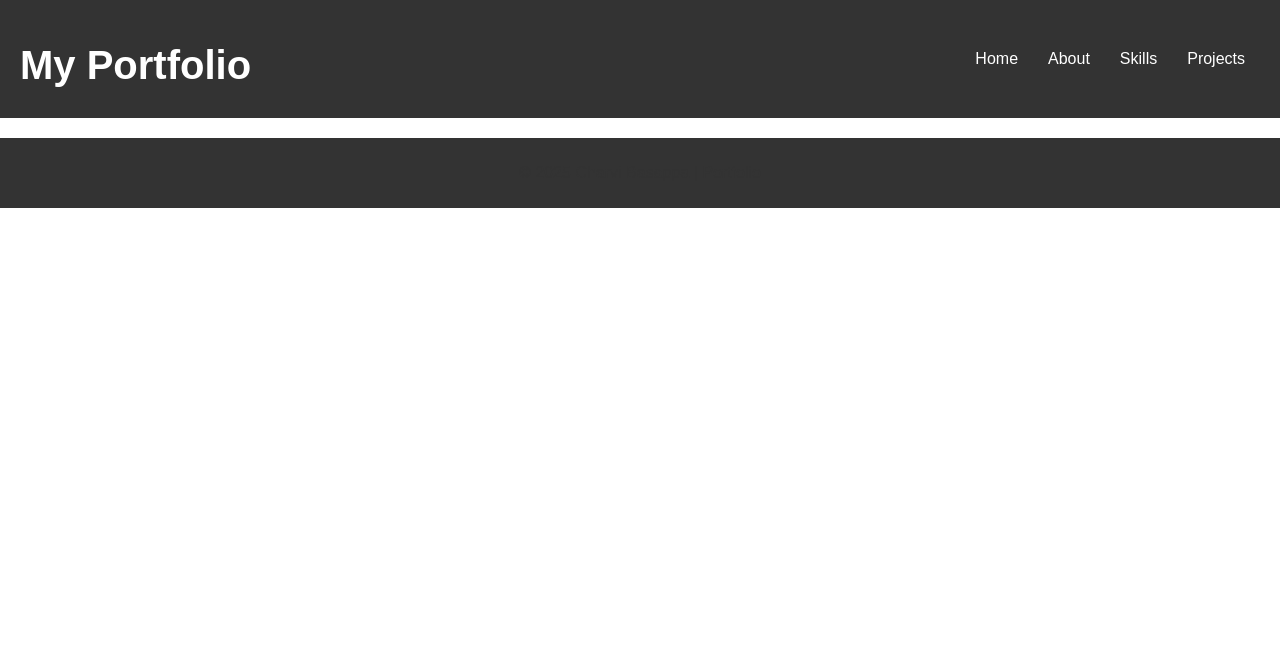
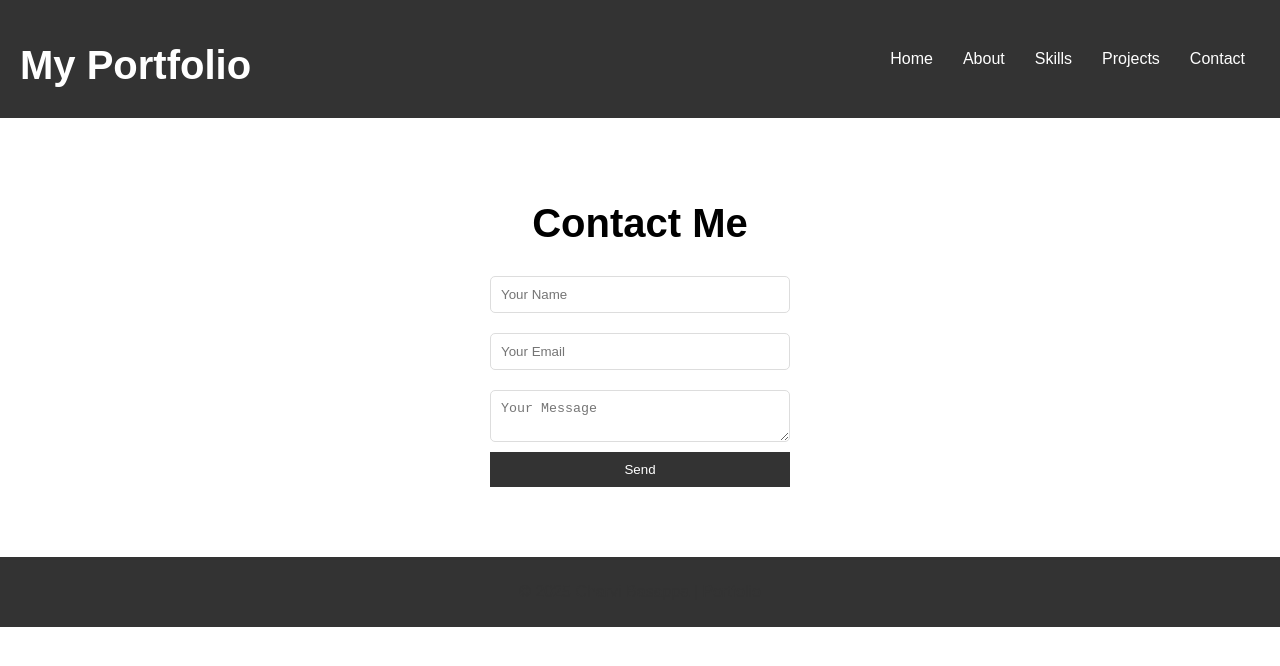
Before and after one commit to CharviBasappa/Craftfolio, a React (Create React App) app: page /contact in a window 1280 px wide. Shown: the top 666 px of the page. Built offline with nearby package versions, Linux system fonts and the light colour scheme.

Commit message:
Added Contact Page

```diff
--- a/package.json
+++ b/package.json
@@ -3,6 +3,7 @@
   "version": "0.1.0",
   "private": true,
   "dependencies": {
+    "@emailjs/browser": "^4.4.1",
     "@testing-library/dom": "^10.4.0",
     "@testing-library/jest-dom": "^6.6.3",
     "@testing-library/react": "^16.2.0",
--- a/src/App.js
+++ b/src/App.js
@@ -5,6 +5,7 @@ import Home from "./pages/Home";
 import About from "./pages/About";
 import Skills from "./pages/Skills";
 import Projects from "./pages/Projects";
+import Contact from "./pages/Contact";
 
 const App = () => {
   return (
@@ -15,6 +16,7 @@ const App = () => {
         <Route path="/about" element={<About />} />
         <Route path="/skills" element={<Skills />} />
         <Route path="/projects" element={<Projects />} />
+        <Route path="/contact" element={<Contact />} />
       </Routes>
       <Footer />
     </Router>
--- a/src/components/Navbar.js
+++ b/src/components/Navbar.js
@@ -17,6 +17,9 @@ const Navbar = () => {
         <li>
           <Link to="/projects">Projects</Link>
         </li>
+        <li>
+          <Link to="/contact">Contact</Link>
+        </li>
       </ul>
     </nav>
   );
--- a/src/index.css
+++ b/src/index.css
@@ -69,3 +69,31 @@ h1 {
 p {
   color: #333;
 }
+
+
+.contact-section {
+  text-align: center;
+  padding: 50px;
+}
+
+form {
+  display: flex;
+  flex-direction: column;
+  width: 300px;
+  margin: auto;
+}
+
+input, textarea {
+  margin: 10px 0;
+  padding: 10px;
+  border: 1px solid #ddd;
+  border-radius: 5px;
+}
+
+button {
+  background: #333;
+  color: white;
+  padding: 10px;
+  border: none;
+  cursor: pointer;
+}
--- /dev/null
+++ b/src/pages/Contact.js
@@ -0,0 +1,42 @@
+import { useRef } from "react";
+import emailjs from "@emailjs/browser";
+
+const Contact = () => {
+  const form = useRef();
+
+  const sendEmail = (e) => {
+    e.preventDefault();
+    emailjs
+      .sendForm(
+        "YOUR_SERVICE_ID",
+        "YOUR_TEMPLATE_ID",
+        form.current,
+        "YOUR_PUBLIC_KEY"
+      )
+      .then((result) => {
+        alert("Message Sent!");
+      })
+      .catch((error) => {
+        alert("Something went wrong.");
+      });
+  };
+
+  return (
+    <section className="contact-section">
+      <h1>Contact Me</h1>
+      <form ref={form} onSubmit={sendEmail}>
+        <input type="text" name="user_name" placeholder="Your Name" required />
+        <input
+          type="email"
+          name="user_email"
+          placeholder="Your Email"
+          required
+        />
+        <textarea name="message" placeholder="Your Message" required />
+        <button type="submit">Send</button>
+      </form>
+    </section>
+  );
+};
+
+export default Contact;
```
Also changed, not shown: 1 other file (tests, documents, lock files or other folders).
